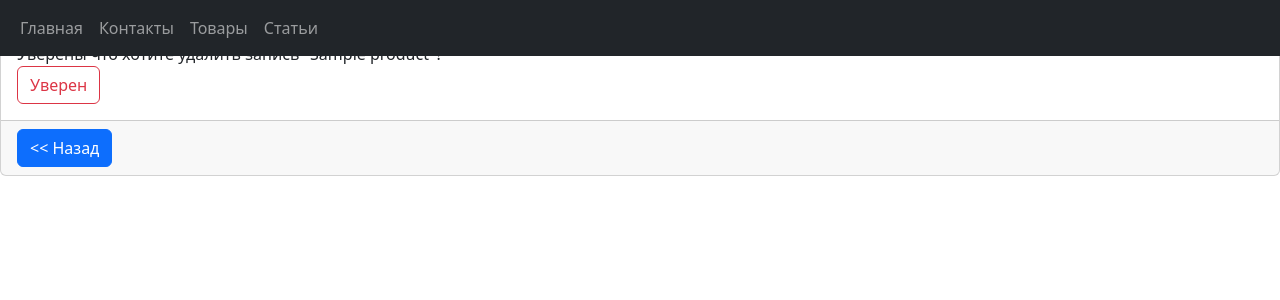
After one commit to Eisienhame/21, a Django app: page /product_list/delete/1/ in a window 1280 px wide. The commit adds this page. Shown: the top 300 px of the page. Run offline with Django 4.2, Linux system fonts and the light colour scheme; tables that the repository leaves empty hold one stand-in row (values such as "Sample post"); some libraries are stand-ins or nearby versions.

Commit message:
add product classs

```diff
--- a/catalog/templates/catalog/blog_list.html
+++ b/catalog/templates/catalog/blog_list.html
@@ -1,7 +1,7 @@
 {% extends 'catalog/base.html'%}
 
 {% block content %}
-    <div class="col-12">   <!-- кнопка Создать студента -->
+    <div class="col-12">
         <a href="{% url 'catalog:blog_create' %}" class="btn btn-primary m-2">Создать запись</a>
     </div>
     {% for blog in blog_list %}
--- a/catalog/templates/catalog/includes/inc_menu.html
+++ b/catalog/templates/catalog/includes/inc_menu.html
@@ -6,7 +6,7 @@
         <a class="nav-link" href="{% url 'catalog:contacts' %}">Контакты</a>
     </li>
     <li class="nav-item">
-        <a class="nav-link" href="{% url 'catalog:products' %}">Товары</a>
+        <a class="nav-link" href="{% url 'catalog:product_list' %}">Товары</a>
     </li>
     <li class="nav-item">
         <a class="nav-link" href="{% url 'catalog:blog_list' %}">Статьи</a>
--- a/catalog/templates/catalog/includes/inc_product_card.html
+++ b/catalog/templates/catalog/includes/inc_product_card.html
@@ -4,8 +4,10 @@
         <img src="{% mediapath product.preview_image %}" alt="Картинка"  width="200" height="200"/>
         <h1>{{ product.name }}</h1>
         <p class="card-text">{{ product.category }}</p>
-        <p class="card-text">{{ product.description|slice:"100" }}</p>
         <p class="card-text">{{ product.price }}</p>
-        <p class="card-text">{{ product.date_of_creation }}</p>
+
+        <p><a class="btn btn-secondary" href="{% url 'catalog:product_detail' product.pk %}">Посмотреть &raquo;</a></p>
+        <p><a class="btn btn-warning" href="{% url 'catalog:product_update' product.pk %}">Изменить &raquo;</a></p>
+        <p><a class="btn btn-danger" href="{% url 'catalog:product_delete' product.pk %}">Удалить &raquo;</a></p>
     </div>
 </div>
--- /dev/null
+++ b/catalog/templates/catalog/product_confirm_delete.html
@@ -0,0 +1,19 @@
+{% extends 'catalog/base.html'%}
+{% load mediapath %}
+
+{% block content %}
+   <div class="col">
+        <div class="card">
+            <div class="card-body">
+                <form method="post">
+                  {% csrf_token %}
+                  Уверены что хотите удалить запись "{{ object }}"?<br>
+                  <input type="submit" class="btn btn-outline-danger" value="Уверен">
+                </form>
+            </div>
+            <div class="card-footer">
+                <a href="{% url 'catalog:product_list' %}" class="btn btn-primary"><< Назад</a>
+            </div>
+        </div>
+    </div>
+{% endblock %}
--- a/catalog/urls.py
+++ b/catalog/urls.py
@@ -1,6 +1,6 @@
 from django.urls import path
 from catalog.views import take_contact, take_homepage, ProductListView, BlogListView, BlogCreateView, BlogDetailView
-from catalog.views import BlogUpdateView, BlogDeleteView
+from catalog.views import BlogUpdateView, BlogDeleteView, ProductDeleteView, ProductCreateView, ProductDetailView, ProductUpdateView
 from catalog.apps import CatalogConfig
 
 app_name = CatalogConfig.name
@@ -9,7 +9,11 @@ urlpatterns = [
 
     path('', take_homepage, name='homepage'),
     path('take_contact/', take_contact, name='contacts'),
-    path('product_list/', ProductListView.as_view(), name='products'),
+    path('product_list/', ProductListView.as_view(), name='product_list'),
+    path('product_list/create/', ProductCreateView.as_view(), name='product_create'),
+    path('product_list/delete/<int:pk>/', ProductDeleteView.as_view(), name='product_delete'),
+    path('product_list/<int:pk>/', ProductDetailView.as_view(), name='product_detail'),
+    path('product_list/update/<int:pk>/', ProductUpdateView.as_view(), name='product_update'),
     path('blog_list/', BlogListView.as_view(), name='blog_list'),
     path('blog_list/create/', BlogCreateView.as_view(), name='blog_create'),
     path('blog_list/delete/<int:pk>/', BlogDeleteView.as_view(), name='blog_delete'),
--- a/catalog/views.py
+++ b/catalog/views.py
@@ -21,6 +21,27 @@ def take_contact(request):
 
 class ProductListView(generic.ListView):
     model = Product
+
+
+class ProductDetailView(generic.DetailView):
+    model = Product
+
+
+class ProductCreateView(generic.CreateView):
+    model = Product
+    fields = ('name', 'description', 'preview_image', 'category', 'price')
+    success_url = reverse_lazy('catalog:product_list')
+
+
+class ProductDeleteView(generic.DeleteView):
+    model = Product
+    success_url = reverse_lazy('catalog:product_list')
+
+
+class ProductUpdateView(generic.UpdateView):
+    model = Product
+    fields = ('name', 'description', 'preview_image', 'category', 'price')
+    success_url = reverse_lazy('catalog:product_list')
 
 
 class BlogListView(generic.ListView):
@@ -51,7 +72,7 @@ class BlogCreateView(generic.CreateView):
 class BlogUpdateView(generic.UpdateView):
     model = Blog
     fields = ('article_title', 'slug', 'content', 'preview_image')
-    success_url = reverse_lazy('catalog:blog_list')
+    success_url = reverse_lazy('catalog:blog_detail')
 
 
 class BlogDeleteView(generic.DeleteView):
```
Also changed, not shown: catalog/templates/catalog/product_detail.html (added, +18 -0 lines), catalog/templates/catalog/product_form.html (added, +17 -0 lines).
